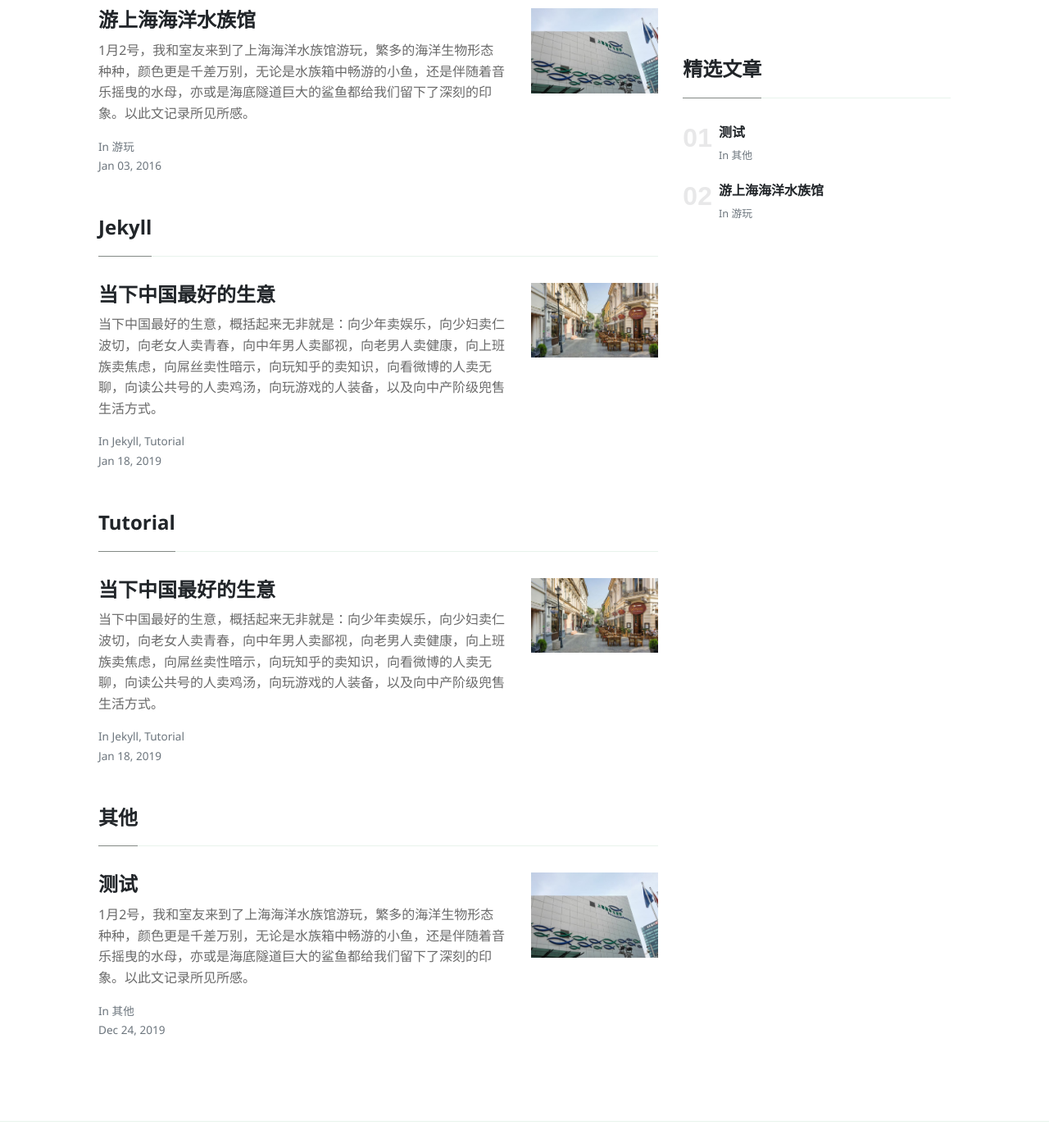
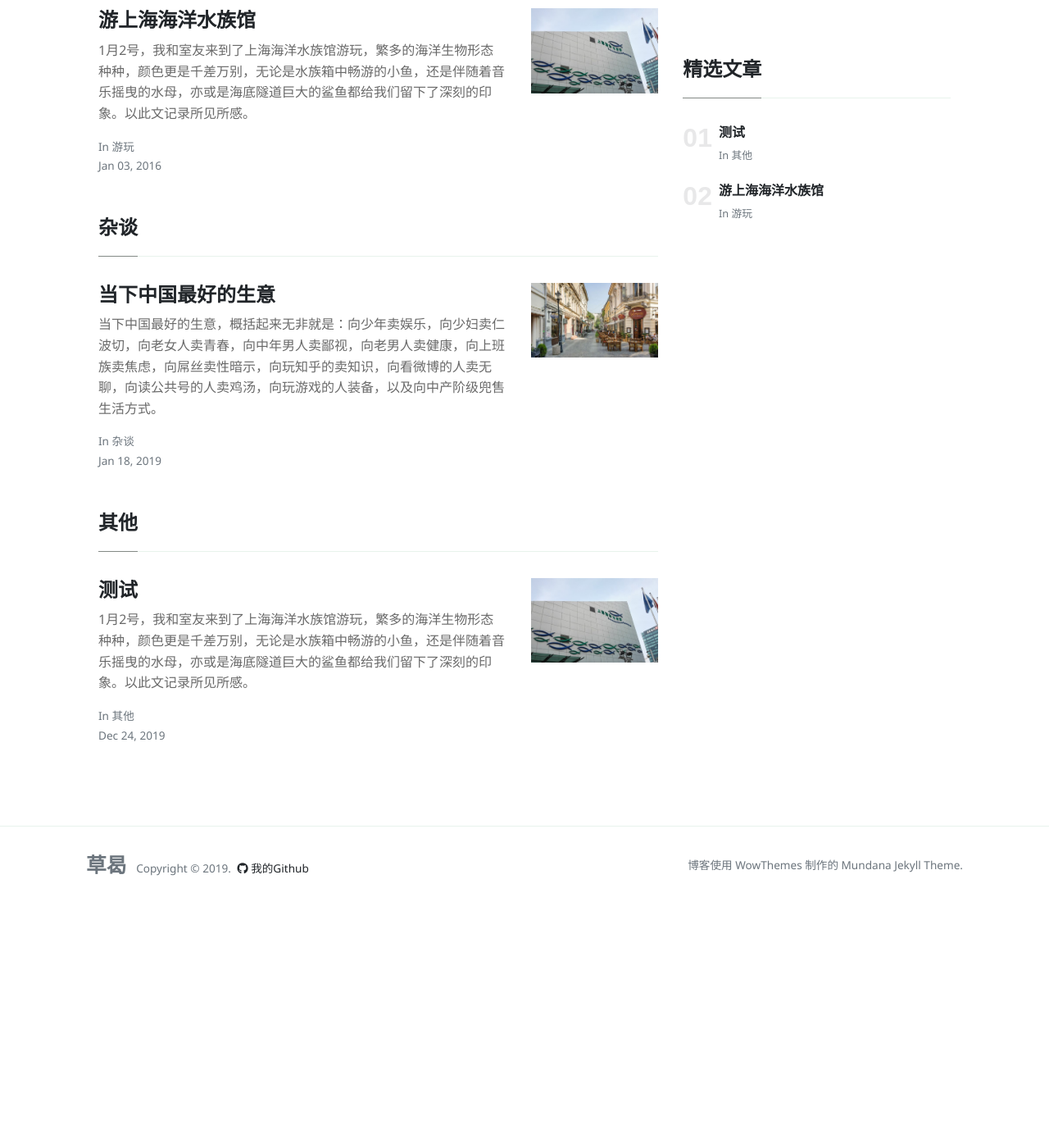
Before and after one commit to geyuxi/geyuxi.github.io, a Jekyll site: the page built from _pages/categories.html, in a window 1280 px wide and 1400 px high, scrolled down 745 px. Shown: the whole window at 82% size. Built offline with Jekyll 4.4.1, drawn with Linux system fonts in a browser that asks for light colours; nearby versions of some CDN libraries; after the commit the page ends 1847 px from its top, so only the background shows below that.

Commit message:
修改文件

```diff
--- a/_includes/menu-header.html
+++ b/_includes/menu-header.html
@@ -4,11 +4,15 @@
 <a class="nav-link" href="{{site.baseurl}}/index.html">主页</a>
 </li>
 <li class="nav-item">
-<a class="nav-link" href="{{site.baseurl}}/authors-list.html">关于我</a>
+<a class="nav-link" href="{{site.baseurl}}/categories.html">分类</a>
 </li>
 <li class="nav-item">
 <a class="nav-link" href="{{site.baseurl}}/contact.html">留言</a>
 </li>
+<li class="nav-item">
+<a class="nav-link" href="{{site.baseurl}}/authors-list.html">关于我</a>
+</li>
+
 <!-- <li class="nav-item">
 <a target="_blank" class="nav-link" href="https://www.wowthemes.net/themes/mundana-wordpress/">WP</a>
 </li>
--- a/_posts/2019-01-18-当下中国最好的生意.md
+++ b/_posts/2019-01-18-当下中国最好的生意.md
@@ -2,7 +2,7 @@
 layout: post
 title:  "当下中国最好的生意"
 author: 草曷
-categories: [ Jekyll, tutorial ]
+categories: [ 杂谈 ]
 image: assets/images/home.jpg
 tags: [sticky]
 ---
```
Also changed, not shown: _pages/author-sal.html (deleted, +0 -26 lines), _pages/privacy-policy.md (deleted, +0 -43 lines).
